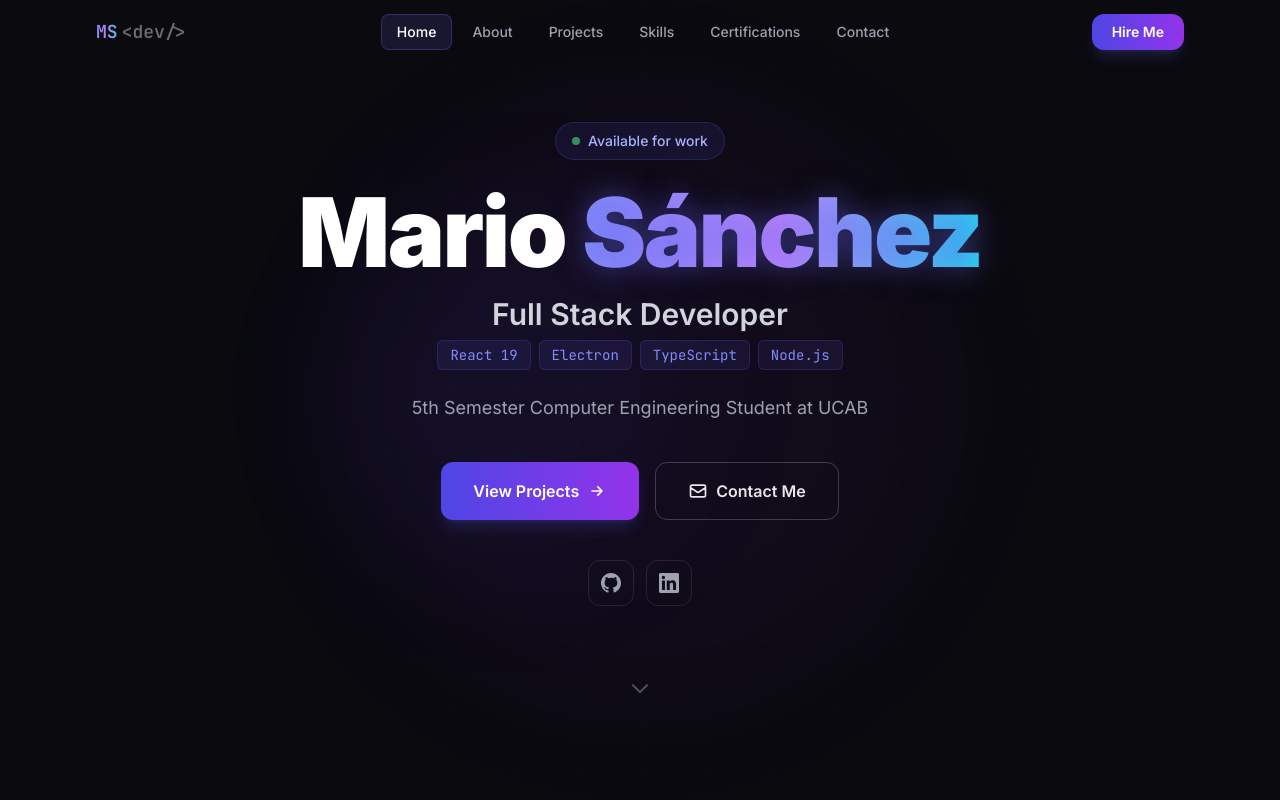
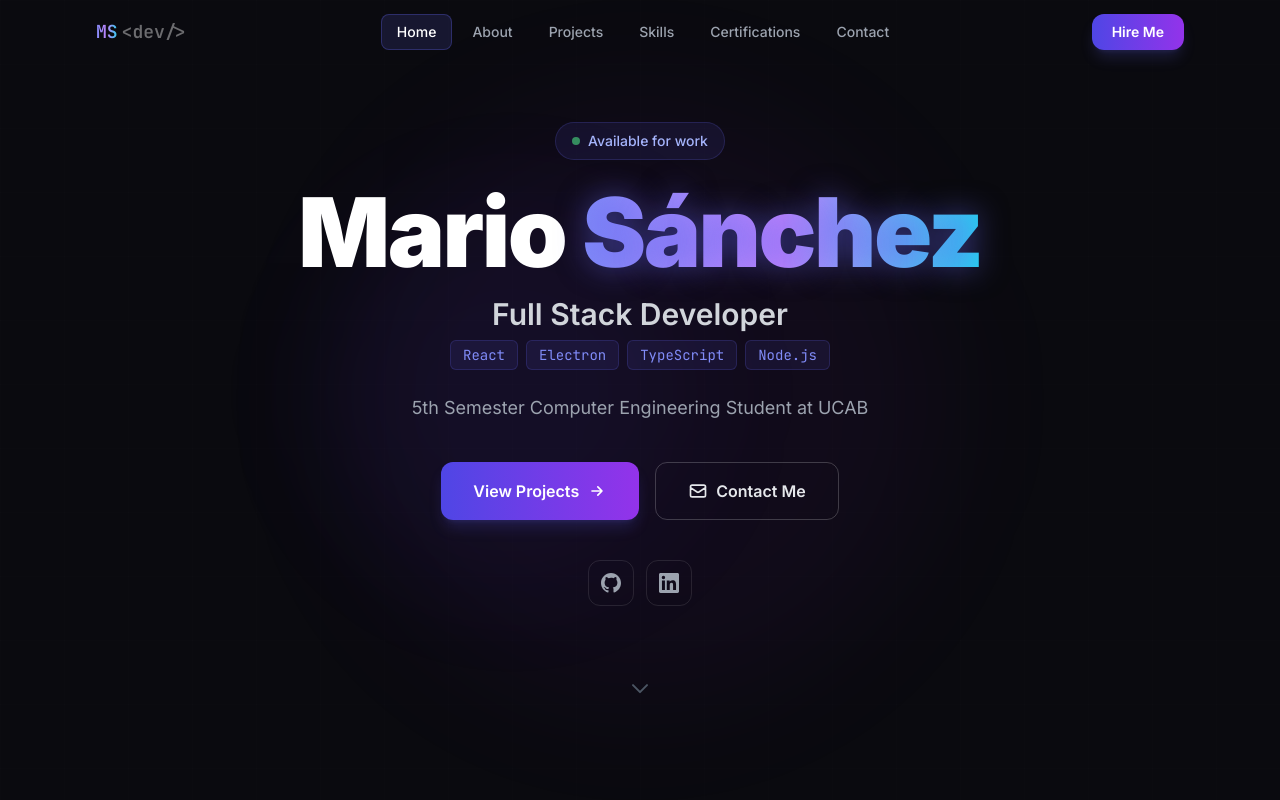
Before and after one commit to mjsanchezr/Portafolio, a React (Vite) app: page / in a window 1280 px wide. Shown: the top 800 px of the page. Built offline with nearby package versions, Linux system fonts and the light colour scheme.

Commit message:
UI: removed last tech version from Hero

```diff
--- a/src/components/sections/hero/HeroSection.tsx
+++ b/src/components/sections/hero/HeroSection.tsx
@@ -94,7 +94,7 @@ export function HeroSection() {
                         Full Stack Developer
                     </p>
                     <div className="flex flex-wrap justify-center gap-2 mt-2">
-                        {['React 19', 'Electron', 'TypeScript', 'Node.js'].map(tech => (
+                        {['React', 'Electron', 'TypeScript', 'Node.js'].map(tech => (
                             <span
                                 key={tech}
                                 className="font-mono text-sm text-indigo-400 bg-indigo-500/10 border border-indigo-500/20 px-3 py-1 rounded-md"
```
